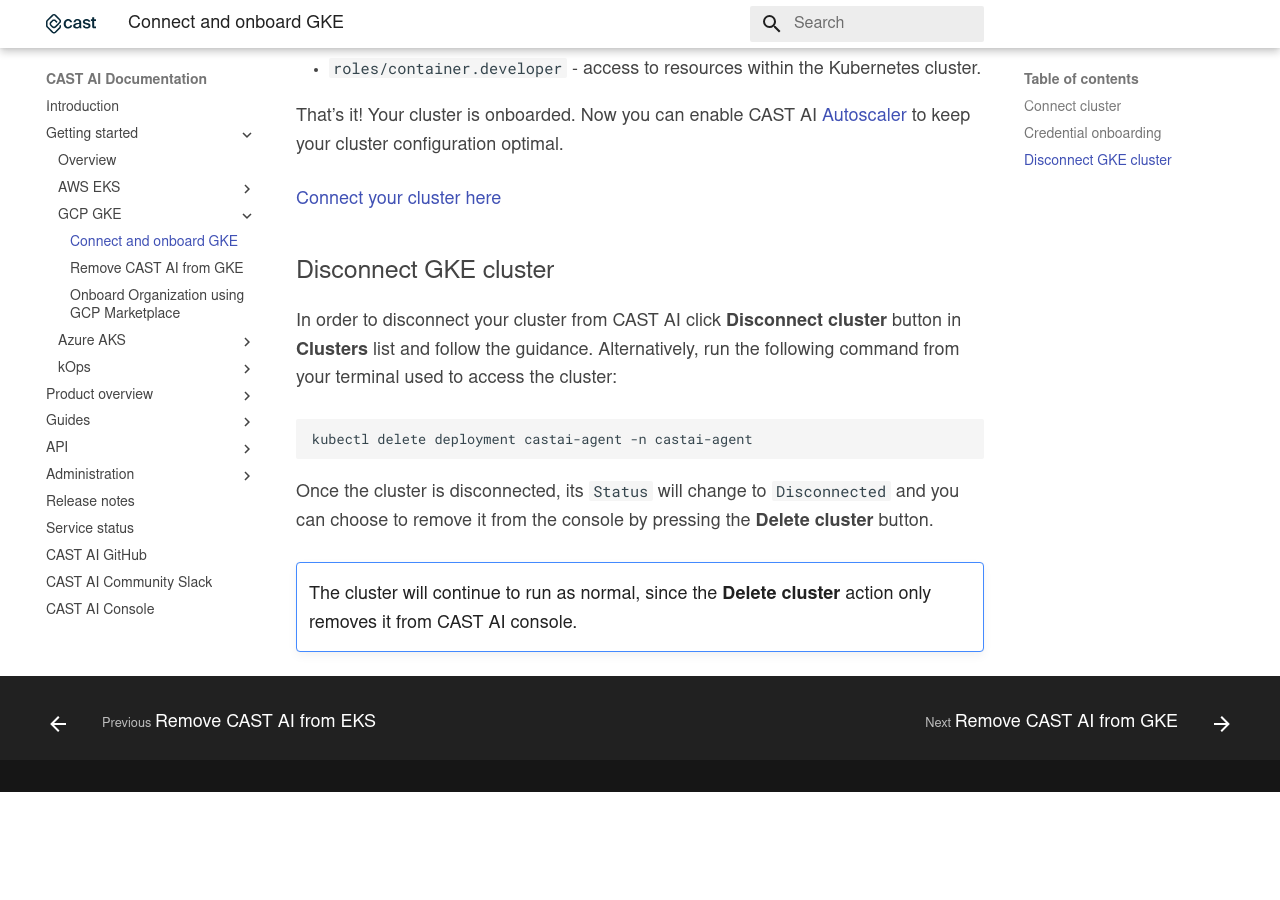
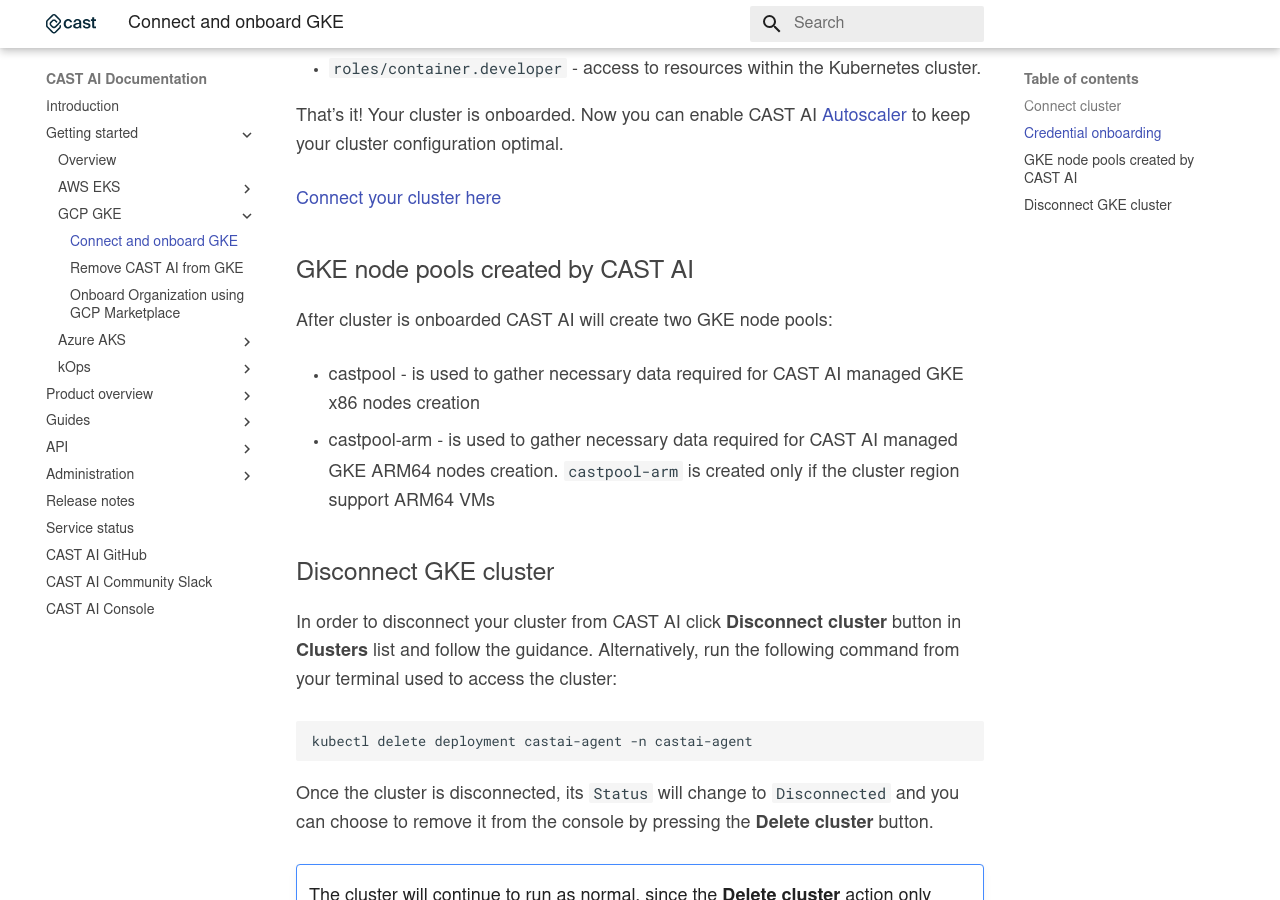
Before and after one commit to castai/docs, an MkDocs documentation site: the page built from docs/getting-started/gke/gke.md, in a window 1280 px wide and 900 px high, scrolled down 2386 px. Built offline with MkDocs 1.6.1 and Material for MkDocs 9.7.7, drawn with Linux system fonts in a browser that asks for light colours; some web fonts are replaced; before the commit the page ends 3178 px from its top, so only the background shows below that.

Commit message:
feat: add info about ARM pool in GKE (#247)
* feat: add info about ARM pool

* Update docs/getting-started/gke/gke.md

* Update docs/getting-started/gke/gke.md

```diff
--- a/docs/getting-started/gke/gke.md
+++ b/docs/getting-started/gke/gke.md
@@ -57,6 +57,13 @@
 
 [Connect your cluster here](https://console.cast.ai/external-clusters/new#gke)
 
+## GKE node pools created by CAST AI
+
+After cluster is onboarded CAST AI will create two GKE node pools:
+
+- castpool - is used to gather necessary data required for CAST AI managed GKE x86 nodes creation
+- castpool-arm - is used to gather necessary data required for CAST AI managed GKE ARM64 nodes creation. `castpool-arm` is created only if the cluster region support ARM64 VMs
+
 ## Disconnect GKE cluster
 
 In order to disconnect your cluster from CAST AI click **Disconnect cluster** button in **Clusters** list and follow the guidance. Alternatively, run the following command from your terminal used to access the cluster:
```
